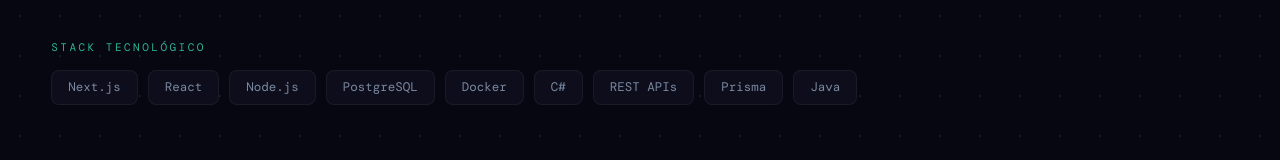
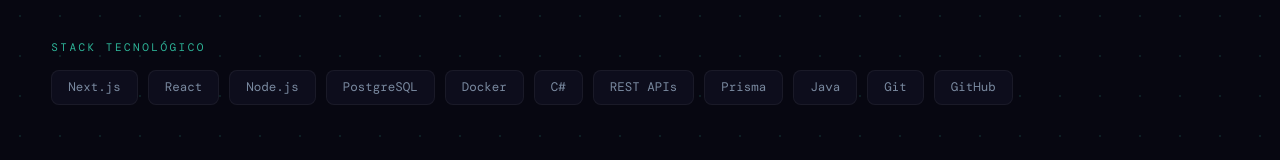
Before and after one commit to vvu981/my-web, a Next.js app: page / in a window 1280 px wide. Shown: the part 1324-1484 px from the top of the page. Built offline with nearby package versions, Linux system fonts and the light colour scheme.

Commit message:
fix: add git & github

```diff
--- a/src/i18n/portfolio.ts
+++ b/src/i18n/portfolio.ts
@@ -66,7 +66,7 @@
 const shared: Partial<PortfolioDictionary> & { social: { github: string; linkedin: string } } = {
   brandName: 'Victor Vallejo',
   contact: { email: 'contact@victor-vallejo.me' },
-  techStack: ['Next.js', 'React', 'Node.js', 'PostgreSQL', 'Docker', 'C#', 'REST APIs', 'Prisma', 'Java'],
+  techStack: ['Next.js', 'React', 'Node.js', 'PostgreSQL', 'Docker', 'C#', 'REST APIs', 'Prisma', 'Java', 'Git', 'GitHub'],
   // Mantenemos tus strings originales
   social: { github: 'GitHub', linkedin: 'LinkedIn' },
   // shared icon order for valueProps (icons are language-agnostic)
```
